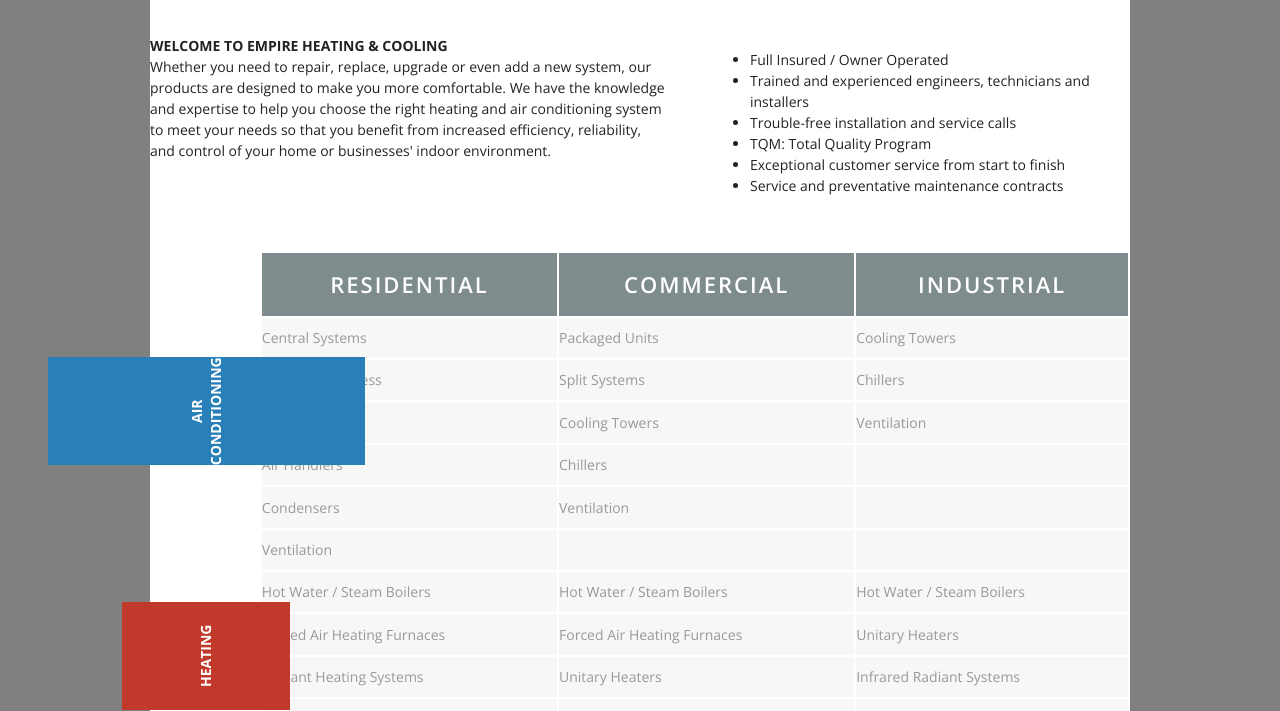
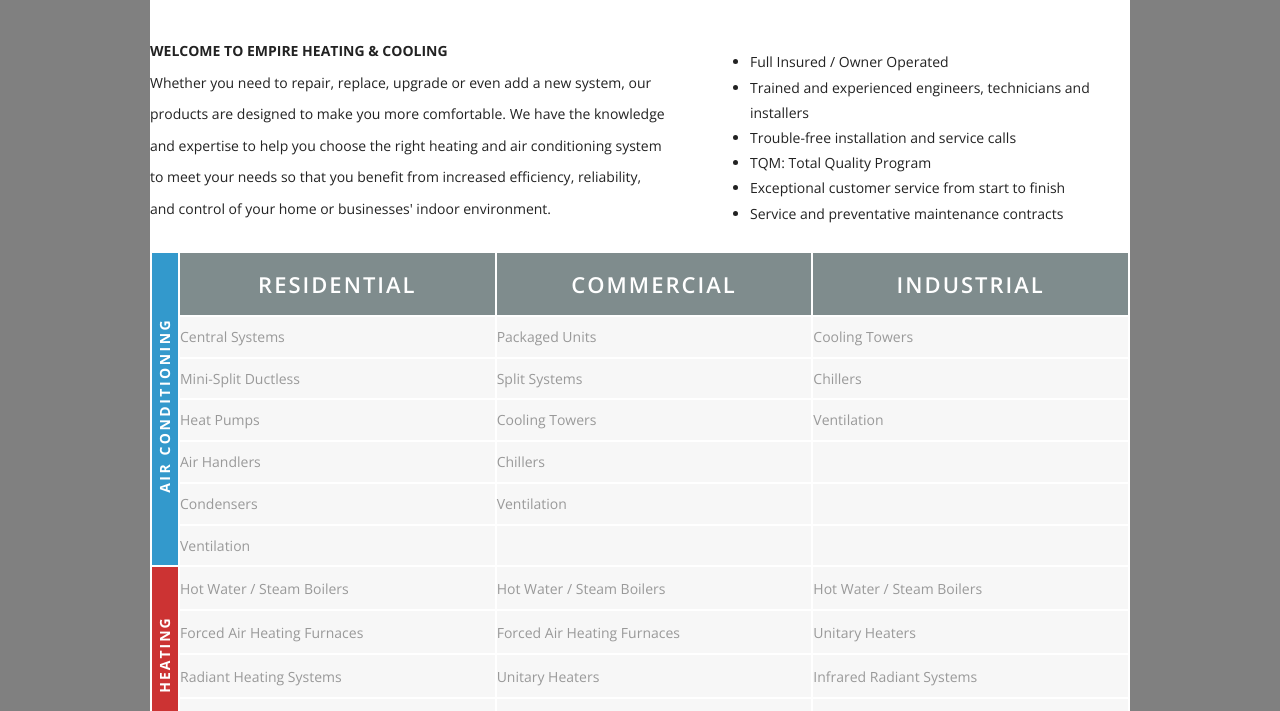
Before and after one commit to erz2/HW2, a plain HTML site: page index.html in a window 1280 px wide. Shown: the part 749-1460 px from the top of the page. Drawn offline with nearby package versions, Linux system fonts and the light colour scheme.

Commit message:
Table fully formatted.

```diff
--- a/css/main.css
+++ b/css/main.css
@@ -171,8 +171,7 @@ body{
 	text-decoration: none;
 	color: #ffffff;
 	font-family: 'Open Sans';
-	font-style: semibold;
-	font-weight: 550;
+	font-weight: 800;
 	font-size: 16px;
 }
 
@@ -270,7 +269,7 @@ body{
 	font-family: Open Sans;
 	font-size: 14px;
 	position: absolute;
-	line-height: 150%;
+	line-height: 225%;
 }
 
 #content #welcome_area2{
@@ -280,7 +279,7 @@ body{
 	float: right;
 	margin-left: 560px;
 	position: absolute;
-	line-height: 150%;
+	line-height: 180%;
 }
 
 #content #table_area{
@@ -301,6 +300,7 @@ body{
 	color: #ffffff;
 	background-color: #7f8c8d;
 	border: 2px solid white;
+	width: 315px;
 }
 
 #content #table_area td{
@@ -312,29 +312,45 @@ body{
 }
 
 #content #table_area #side_header1{
+	background-color: #3399cc;
+	border: 2px solid white;
+	height: 312px;
+	width: 26px;
+}
+
+#content #table_area #side_header1 #side_header1_text{
 	font-size: 14px;
 	font-family: Open Sans;
+	margin-top: 140px;
+	letter-spacing: 2.5px;
 	color: #ffffff;
+	white-space: nowrap;
 	width: 26px;
-	background-color: #2980b9;
 	-ms-transform:rotate(270deg);
 	-moz-transform:rotate(270deg);
 	-webkit-transform:rotate(270deg);
 	-o-transform:rotate(270deg);
-	border: 2px solid white;
 }
 
 #content #table_area #side_header2{
+	background-color: #cc3333;
+	border: 2px solid white;
+	height: 174px;
+	width: 26px;
+}
+
+#content #table_area #side_header2 #side_header2_text{
 	font-size: 14px;
 	font-family: Open Sans;
+	margin-top: 50px;
+	letter-spacing: 2px;
 	color: #ffffff;
+	white-space: nowrap;
 	width: 26px;
-	background-color: #c0392b;
 	-ms-transform:rotate(270deg);
 	-moz-transform:rotate(270deg);
 	-webkit-transform:rotate(270deg);
 	-o-transform:rotate(270deg);
-	border: 2px solid white;
 }
 
 #content #heating_area{
--- a/index.html
+++ b/index.html
@@ -42,7 +42,7 @@
 					<img src="img/empirelogo.jpg" alt="Empire Logo">
 				</span>
 				<span id="bbb_logo">
-					<img src="img/bbblogo.jpg" alt="Better Business Bureau Logo">
+					<a href="http://www.bbb.org/new-jersey/business-reviews/heating-and-air-conditioning/empire-heating-cooling-company-inc-in-clifton-nj-90006765"><img src="img/bbblogo.jpg" alt="Better Business Bureau Logo"></a>
 				</span>
 				<span id="branding_header1">
 					<span id="branding_header1_line1">
@@ -128,7 +128,7 @@
 				<div id="table_area">
 					<table>
 					<tr>
-						<th id="side_header1" rowspan="7">AIR CONDITIONING</th>
+						<th id="side_header1" rowspan="7"><div id="side_header1_text">AIR CONDITIONING</div></th>
 						<th class="header">RESIDENTIAL</th>
 						<th class="header">COMMERCIAL</th>
 						<th class="header">INDUSTRIAL</th>
@@ -164,7 +164,7 @@
 						<td></td>
 					</tr>
 					<tr>
-						<th id="side_header2" rowspan="4">HEATING</th>
+						<th id="side_header2" rowspan="4"><div id="side_header2_text">HEATING</div></th>
 						<td>Hot Water / Steam Boilers</td>
 						<td>Hot Water / Steam Boilers</td>
 						<td>Hot Water / Steam Boilers</td>
@@ -259,7 +259,7 @@
 						<a href="http://www.amana.com/"><img id="amana_logo" src="img/amanalogo.jpg"></a>
 						<a href="http://www.luxaire.com/"><img id="luxaire_logo" src="img/luxairelogo.jpg"></a>
 						<a href="http://www.americanstandardair.com/products.html"><img id="americanstandard_logo" src="img/americanstandardlogo.jpg"></a>
-						<img id="trucks_img" src="img/empiretrucks.jpg"></a>
+						<img id="trucks_img" src="img/empiretrucks.jpg">
 					</div>
 				</div>
 			</div>
```
Also changed, not shown: css/normalize.css.
